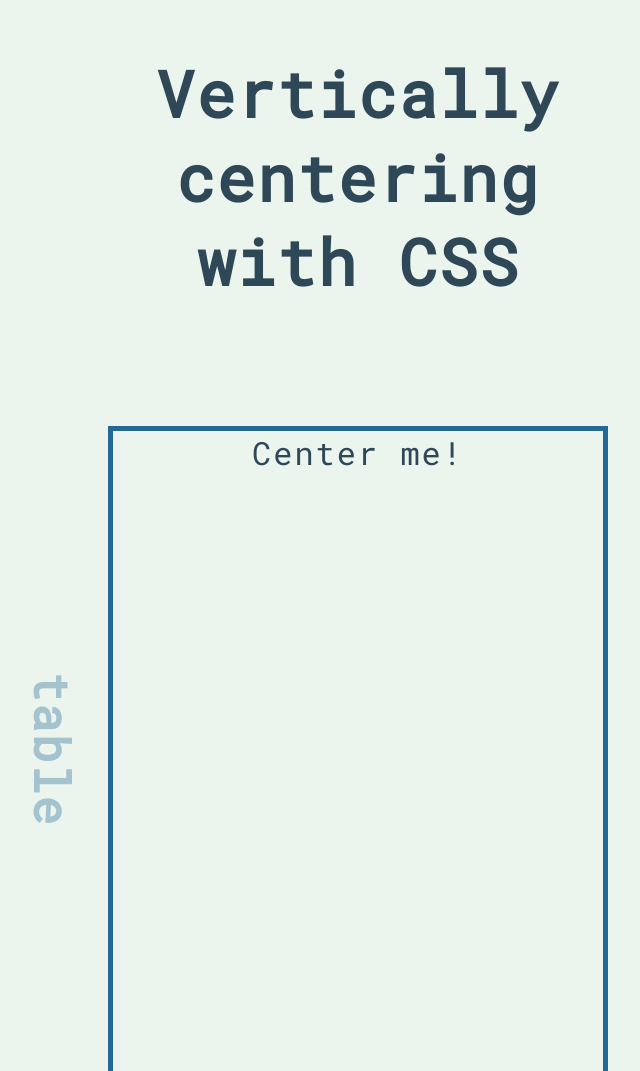
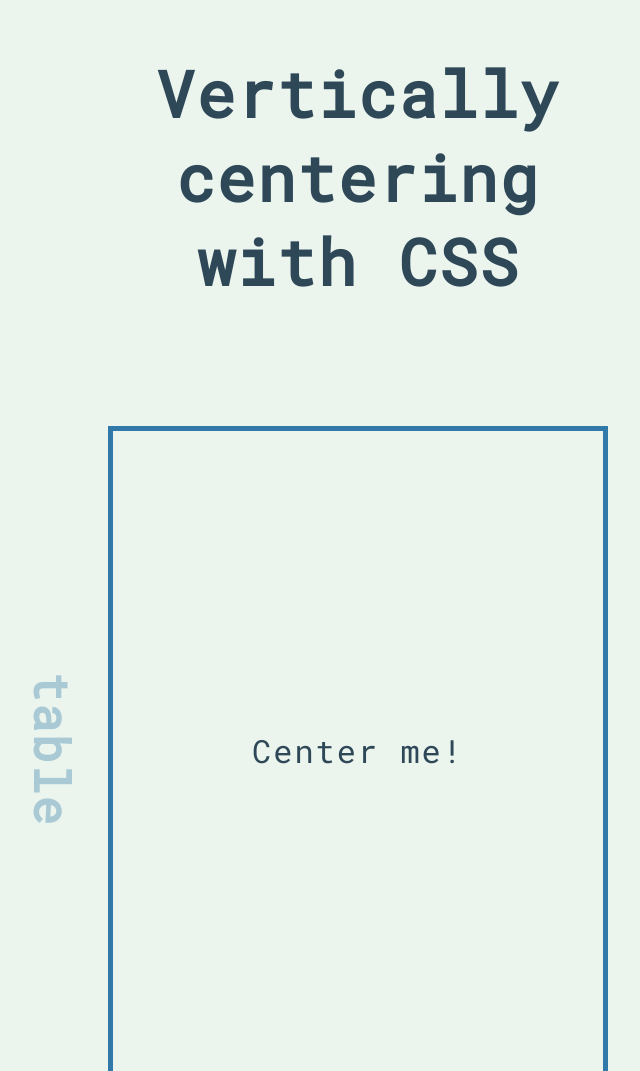
Before and after one commit to daviddadev/css-centering-vertically, a plain HTML site: page index.html in a window 1280 px wide. Shown: the top 1071 px of the page, without its empty margins (282-922 px from the left). Drawn offline with Linux system fonts and the light colour scheme.

Commit message:
Update index.css

```diff
--- a/index.css
+++ b/index.css
@@ -1,13 +1,12 @@
 @import url('https://fonts.googleapis.com/css?family=Roboto+Mono&display=swap');
 
 :root {
-    --accent: rgb(36, 104, 150);
+    --accent: rgb(49, 121, 168);
     --dark: #2F4858;
     --light: #EBF5EE;
 
     --border: 5px solid var(--accent);
 }
-
 
 body {
     font-family: 'Roboto Mono', sans-serif;
@@ -44,18 +43,14 @@ div {
     opacity: .35;
 }
 
-
-/* ////////////////////
-   demo starts here
-//////////////////// */
-
 .table {
     display: table;
 }
 
 .table p {
     display: table-cell;
-    vertical-align: center;
+    /* text-align: center; */
+    vertical-align: middle;
 }
 
 .absolute {
```
